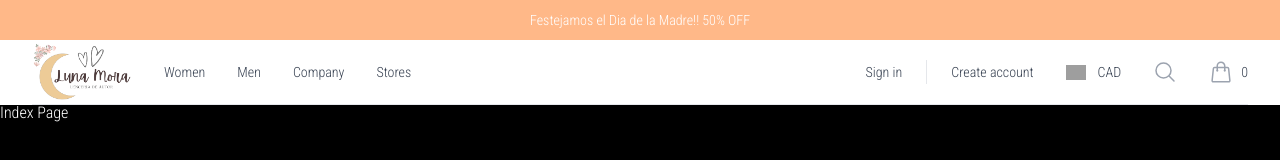
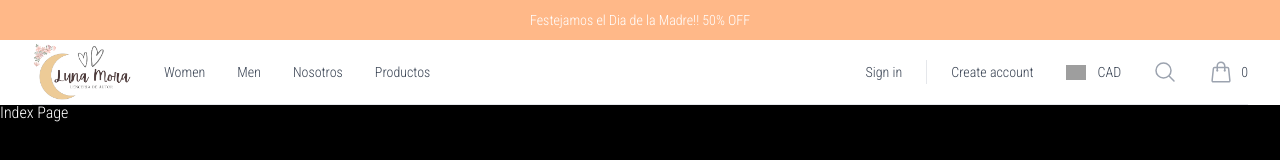
Before and after one commit to 86developer/LunaMoraEcommerce, a Next.js app in the folder proyecto/: page / in a window 1280 px wide. Shown: the top 160 px of the page. Built offline with nearby package versions, Linux system fonts and the light colour scheme; grey boxes are pictures that could not be loaded.

Commit message:
Intento de enrutamiento Productos/Nosotros

```diff
--- a/proyecto/src/components/navbar.jsx
+++ b/proyecto/src/components/navbar.jsx
@@ -1,4 +1,5 @@
 'use client';
+import Link from 'next/link';
 import { Fragment, useState } from 'react'
 import { Dialog, Popover, Tab, Transition } from '@headlessui/react'
 import { Bars3Icon, MagnifyingGlassIcon, ShoppingBagIcon, XMarkIcon } from '@heroicons/react/24/outline'
@@ -123,8 +124,8 @@ const navigation = {
         },
     ],
     pages: [
-        { name: 'Company', href: '#' },
-        { name: 'Stores', href: '#' },
+        { name: 'Nosotros', href: '/nosotros' },
+        { name: 'Productos', href: '/productos' },
     ],
 }
 
@@ -287,10 +288,10 @@ export default function Example() {
 
                             {/* Logo */}
                             <div className="ml-4 flex lg:ml-0">
-                                <a href="#">
-                                    <span className="sr-only">Your Company</span>
+                                <Link href="/home">
+                                    <span className="sr-only">Luna Mora</span>
                                     <Image width={100} height={100} src="/img/lunafondo.png" />
-                                </a>
+                                </Link>
                             </div>
 
                             {/* Flyout menus */}
@@ -382,13 +383,11 @@ export default function Example() {
                                     ))}
 
                                     {navigation.pages.map((page) => (
-                                        <a
-                                            key={page.name}
-                                            href={page.href}
-                                            className="flex items-center text-sm font-medium text-gray-700 hover:text-gray-800"
-                                        >
-                                            {page.name}
-                                        </a>
+                                        <Link legacyBehavior key={page.name} href={page.href}>
+                                            <a className="flex items-center text-sm font-medium text-gray-700 hover:text-gray-800">
+                                                {page.name}
+                                            </a>
+                                        </Link>
                                     ))}
                                 </div>
                             </Popover.Group>
```
